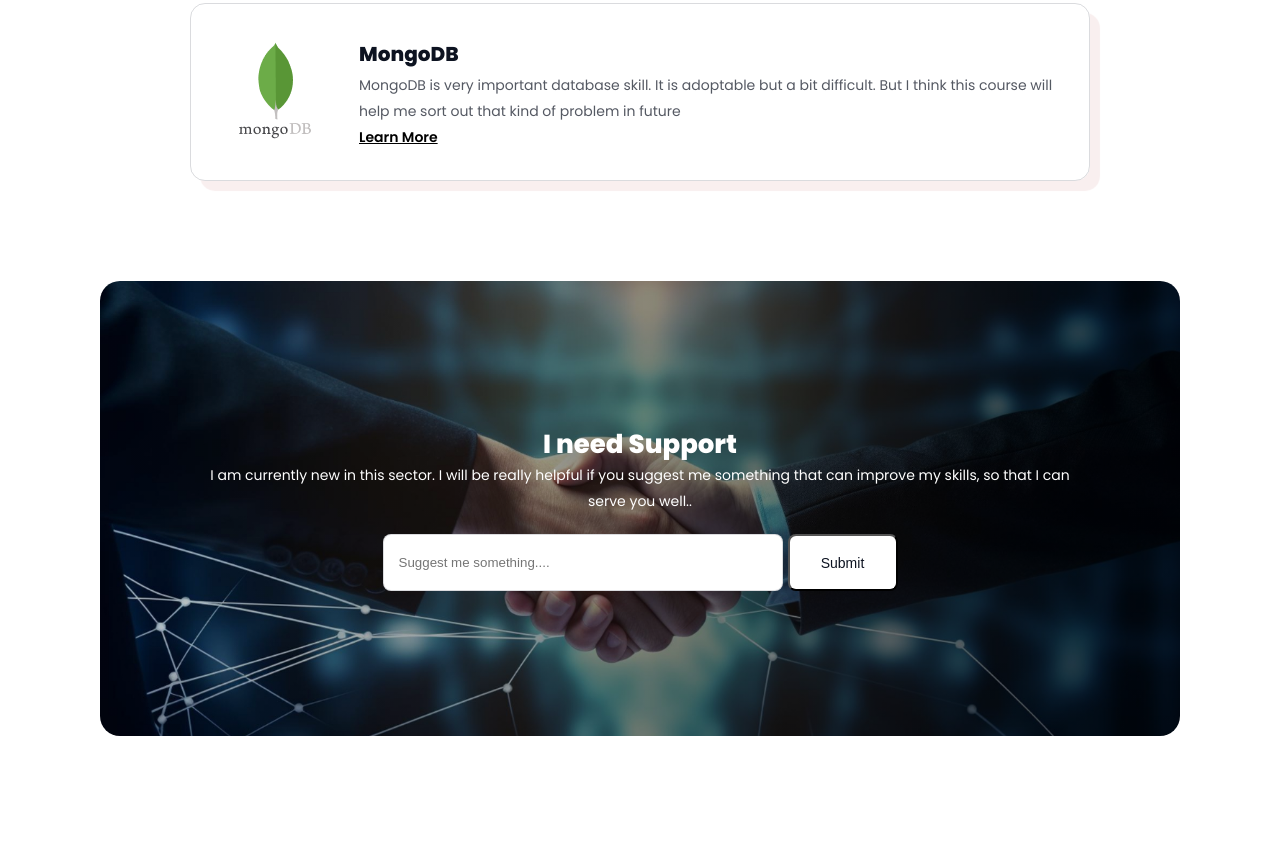
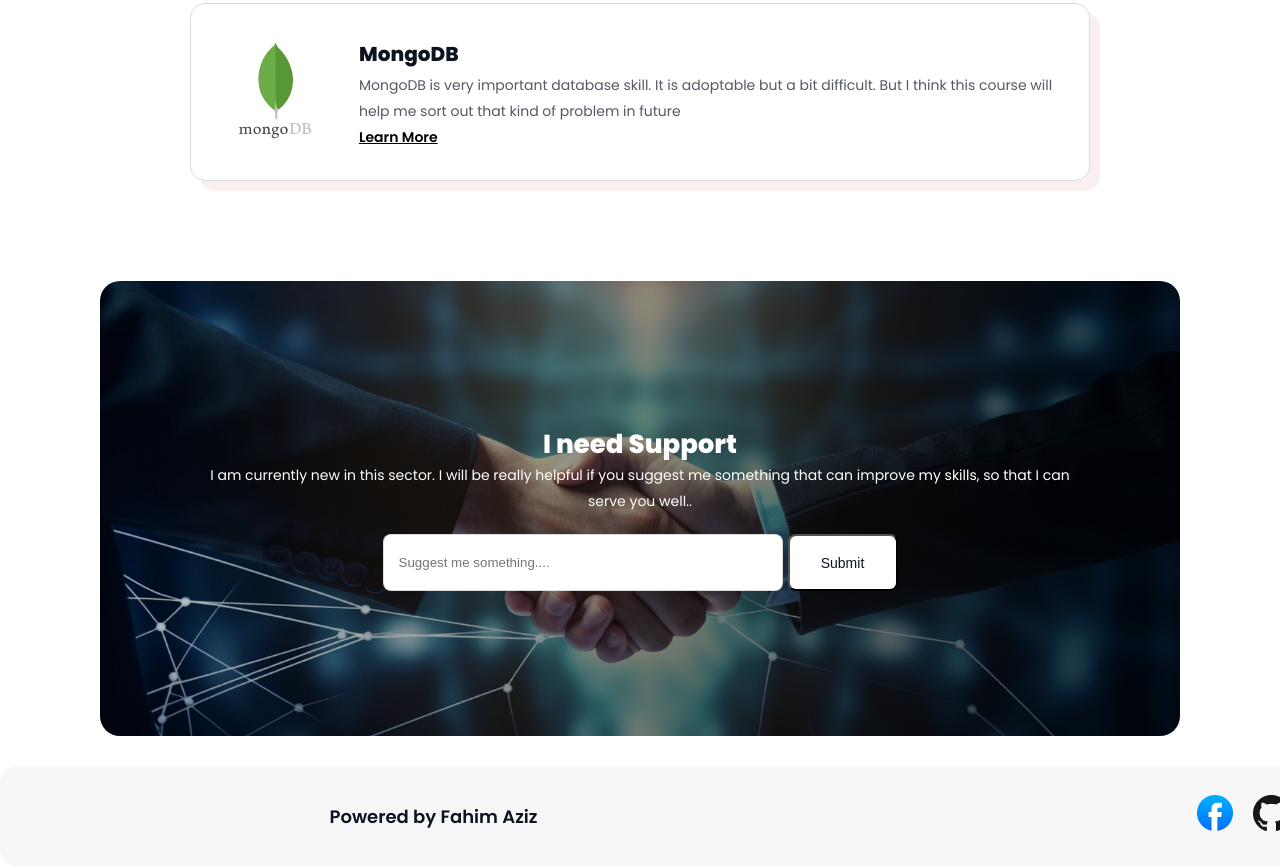
Before and after one commit to fahimbrew/assignment-1, a plain HTML site: page index.html in a window 1280 px wide. Shown: the part 4137-5003 px from the top of the page. Before the commit the page ends 4903 px from the top, so only its background shows below. Drawn offline with Linux system fonts and the light colour scheme.

Commit message:
footer section has been designed

```diff
--- a/index.html
+++ b/index.html
@@ -261,11 +261,20 @@
 
 
     </main>
+    <!-- main section ends -->
 
 
 
+    <!-- footer start -->
+    <footer class="footer" id="about">
+        <p class="footer-title">Powered by Fahim Aziz</p>
+        <p class="footer-links">
+            <a href="https://web.facebook.com/?_rdc=1&_rdr" target="_blank"><img src="assets/facebook.png" alt=""></a>
+            <a href="https://github.com/fahimbrew" target="_blank"><img src="assets/github.png" alt=""></a>
+            <a href="https://www.linkedin.com/in/fahimbinabdulaziz/" target="_blank"><img
+                    src="assets/linkedin-icon 1.png" alt=""></a>
+        </p>
 
-    <footer>
 
 
 
--- a/styles/style.css
+++ b/styles/style.css
@@ -428,3 +428,48 @@ iframe {
     display: flex;
     gap: 5px;
 }
+
+
+
+
+/* footer styles */
+.footer {
+    width: 1675px;
+    /* border: 2px solid red; */
+    height: 100px;
+    border-radius: 16px;
+
+    background: rgba(13, 19, 33, 0.03);
+    /* padding: 25px 70px; */
+    display: flex;
+    justify-content: space-around;
+    align-items: center;
+    /* gap: 40px; */
+}
+
+.footer-title {
+    color: rgb(13, 19, 33);
+    font-size: 18px;
+    font-weight: 600;
+    line-height: 23px;
+    letter-spacing: 0%;
+    cursor: pointer;
+}
+
+.footer-title:hover {
+    color: maroon;
+}
+
+.footer-links {
+    display: flex;
+    gap: 20px;
+    cursor: pointer;
+}
+
+.footer-links a:hover {
+    background-color: rgb(234, 228, 238);
+    border-radius: 20px;
+    /* text-decoration: underline; */
+    transition: 0.16s ease-in;
+
+}
```
